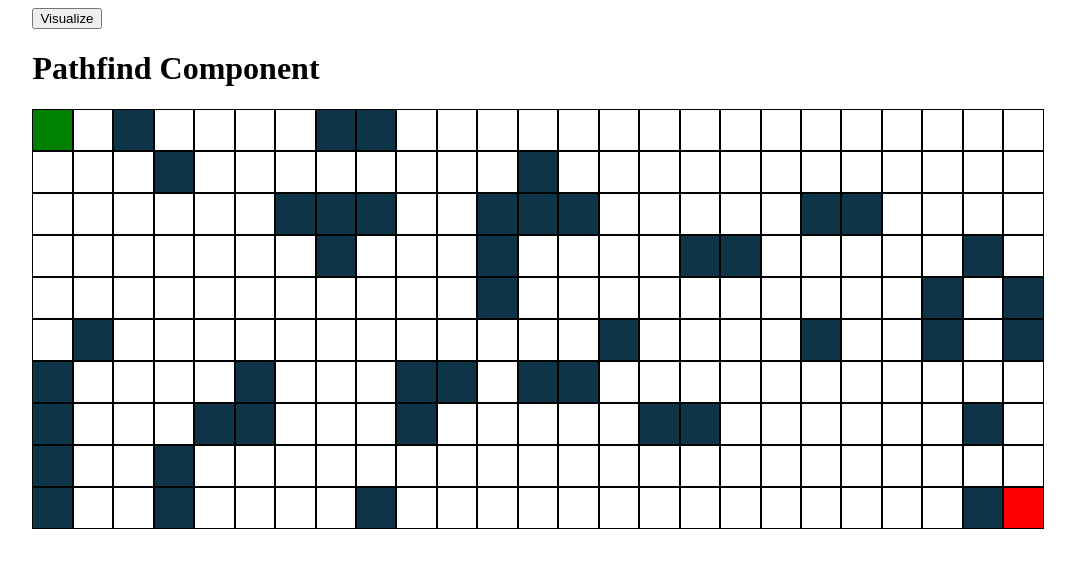
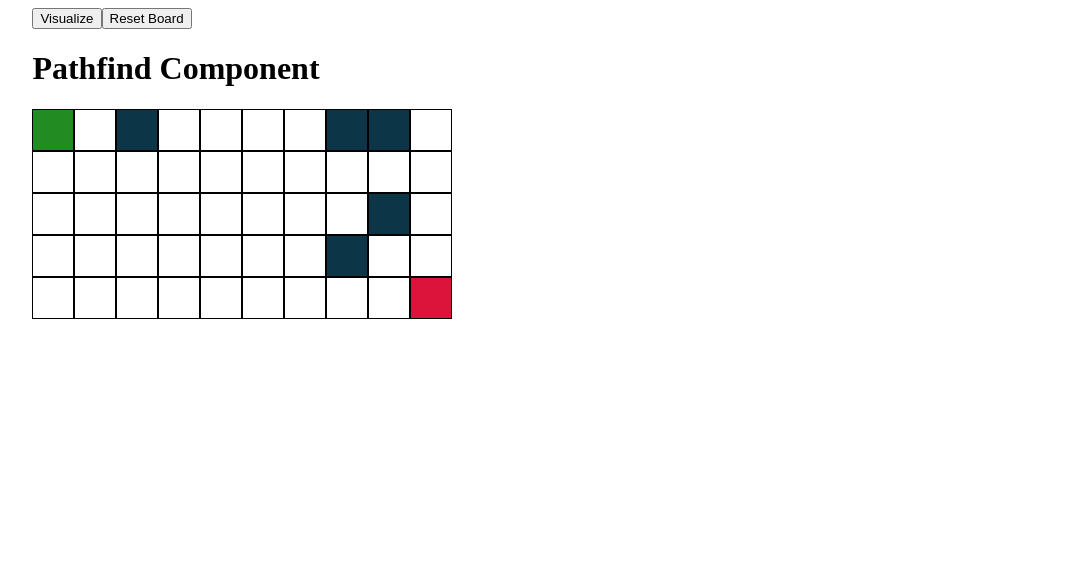
Before and after one commit to AlKL/PathfindingVisualizer, a React (Create React App) app in the folder frontend/: page / in a window 1280 px wide. Shown: the top 568 px of the page, without its empty margins (102-1177 px from the left). Built offline with nearby package versions, Linux system fonts and the light colour scheme.

Commit message:
Implemented reset board

```diff
--- a/frontend/src/algorithms/aStar.js
+++ b/frontend/src/algorithms/aStar.js
@@ -33,7 +33,7 @@ function aStar(startNode, endNode) {
         let neighbours = current.neighbours;
         for (let i = 0; i < neighbours.length; i++) {
             let neighbour = neighbours[i];
-            if (!closedSet.includes(neighbour) && !neighbour.isWall) {
+            if (!(closedSet.includes(neighbour)) && !(neighbour.isWall)) {
                 let tempG = current.g + 1;
                 let newPath = false;
                 if (openSet.includes(neighbour)) {
--- a/frontend/src/components/Node/Node.css
+++ b/frontend/src/components/Node/Node.css
@@ -2,14 +2,15 @@
     height: 40px;
     width: 40px;
     border: 1px solid black;
+    background-color: white;
 }
 
 .node-start {
-    background-color: green;
+    background-color: forestgreen;
 }
 
 .node-end {
-    background-color: red;
+    background-color: crimson;
 }
 
 .node-visited {
--- a/frontend/src/components/Node/Node.js
+++ b/frontend/src/components/Node/Node.js
@@ -4,7 +4,7 @@ import './Node.css';
 const Node = ({ isStart, isEnd, row, col, isWall }) => {
     const classes = isStart ? 'node-start' : isWall ? 'node-wall' : isEnd ? 'node-end' : '';
     return (
-        <div className={`node ${classes}`} id={`node-${row}-${col}`}></div>
+        <div id={`${row}-${col}`} className={`node ${classes}`} ></div>
     );
 };
 
--- a/frontend/src/components/Pathfind.js
+++ b/frontend/src/components/Pathfind.js
@@ -3,8 +3,8 @@ import Node from './Node/Node';
 import './Pathfind.css';
 import aStar from '../algorithms/aStar';
 
-const cols = 25;
-const rows = 10;
+const cols = 10;
+const rows = 5;
 
 const NODE_START_ROW = 0;
 const NODE_START_COL = 0;
@@ -29,16 +29,15 @@ const Pathfind = () => {
         }
 
         createSpot(grid);
-
         setGrid(grid);
-
         addNeighbours(grid);
 
         const startNode = grid[NODE_START_ROW][NODE_START_COL];
         const endNode = grid[NODE_END_ROW][NODE_END_COL];
-        let path = aStar(startNode, endNode);
         startNode.isWall = false;
         endNode.isWall = false;
+        let path = aStar(startNode, endNode);
+
         setPath(path.path);
         setVisitedNodes(path.visitedNodes);
     };
@@ -115,7 +114,7 @@ const Pathfind = () => {
         for (let i = 0; i < shortestPathNodes.length; i++) {
             setTimeout(() => {
                 const node = shortestPathNodes[i];
-                document.getElementById(`node-${node.x}-${node.y}`).className = 'node node-shortest-path';
+                document.getElementById(`${node.x}-${node.y}`).className = 'node node-shortest-path';
             }, 10 * i);
         }
     };
@@ -125,21 +124,36 @@ const Pathfind = () => {
             if (i === visitedNodes.length) {
                 setTimeout(() => {
                     visualizeShortestPath(path);
-                }, 20 * i);
+                }, 3 * i);
             } else {
                 setTimeout(() => {
                     const node = visitedNodes[i];
-                    document.getElementById(`node-${node.x}-${node.y}`).className = 'node node-visited';
-                }, 20 * i);
-
+                    document.getElementById(`${node.x}-${node.y}`).className = 'node node-visited';
+                }, 3 * i);
             }
         }
     };
 
-    console.log(path);
+    const clearBoard = () => {
+        initializeGrid();
+        for (let i = 0; i < rows; i++) {
+            for (let j = 0; j < cols; j++) {
+                let x = document.getElementById(`${i}-${j}`).className;
+                if (!(x.includes('node-wall'))) {
+                    document.getElementById(`${i}-${j}`).className = 'node';
+                }
+            }
+        }
+        document.getElementById(`${NODE_START_ROW}-${NODE_START_COL}`).className = 'node node-start';
+        document.getElementById(`${NODE_END_ROW}-${NODE_END_COL}`).className = 'node node-end';
+        console.log('Clear Board Test');
+    };
+
+    // console.log(path);
     return (
         <div className='wrapper'>
             <button onClick={visualizePath} >Visualize</button>
+            <button onClick={clearBoard} >Reset Board</button>
             <h1>Pathfind Component</h1>
             {gridWithNode}
         </div>
```
Also changed, not shown: 1 other file (tests, documents, lock files or other folders).
